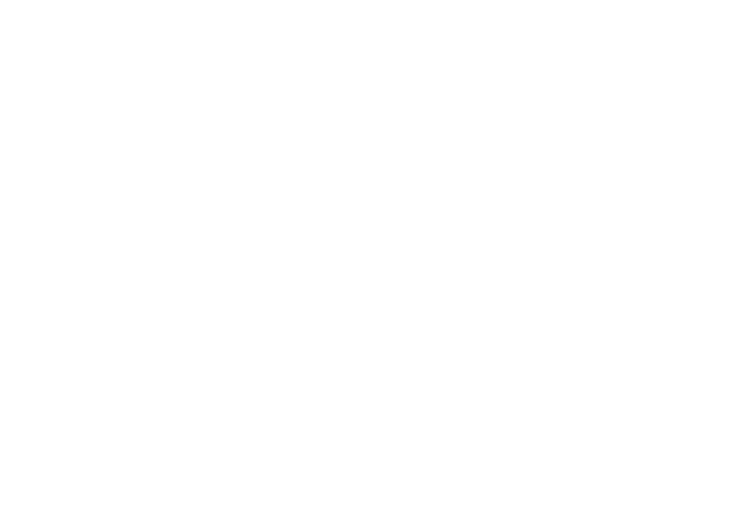
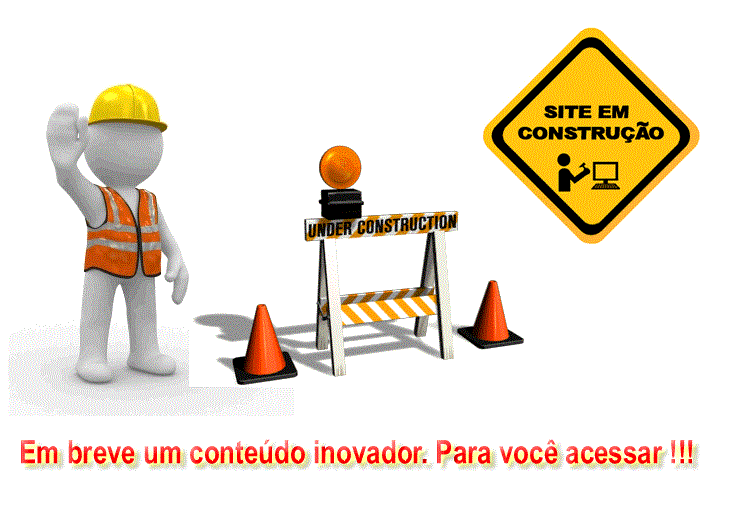
Before and after one commit to profmarciooliveira4/GEFORJ3, a plain HTML site: page index.html in a window 1280 px wide. Shown: the whole page, without its empty margins (0-755 px from the left). Drawn offline with Linux system fonts and the light colour scheme.

Commit message:
Update index.html

```diff
--- a/index.html
+++ b/index.html
@@ -7,6 +7,6 @@
   <title>Document</title>
 </head>
 <body>
-  <img src="">
+  <img src="gif-animado-site-em-construcao.gif">
 </body>
 </html>
```
